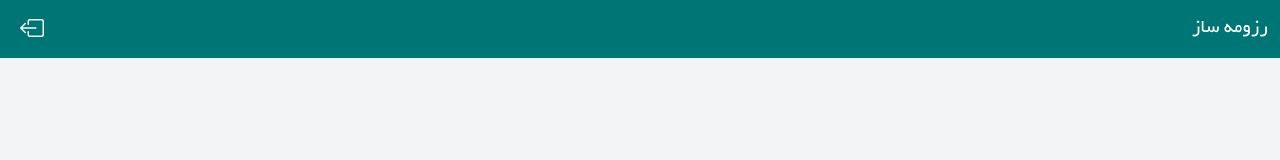
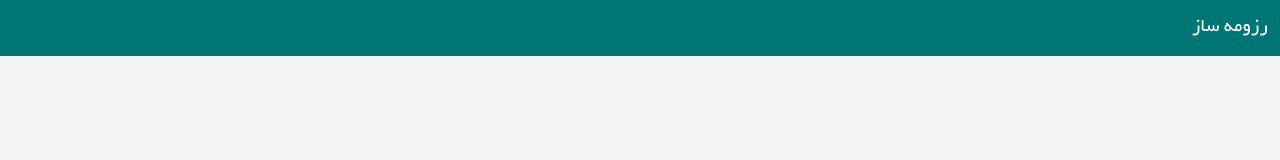
Before and after one commit to nimaessi/Resume, a React (Vite) app: page / in a window 1280 px wide. Shown: the top 160 px of the page. Built offline with nearby package versions, Linux system fonts and the light colour scheme; what react-to-pdf would draw is missing.

Commit message:
finish front 🔖

```diff
--- a/src/components/layout/Layout.jsx
+++ b/src/components/layout/Layout.jsx
@@ -1,16 +1,21 @@
 import { Container, Nav, Navbar } from 'react-bootstrap';
-import { Outlet } from 'react-router-dom';
+import { Link, Outlet, useLocation } from 'react-router-dom';
 import * as Icon from 'react-bootstrap-icons';
 import styles from './layout.module.css';
+import { PATH, SIGNUP } from '../../routes/routeAddress';
+const Layout = () => {
 
-const Layout = () => {
+  const location = useLocation();
+  console.log(location);
   return (
     <>
       <Navbar className = {styles.primaryColor}>
           <Container fluid>
               <Navbar.Brand className = 'text-light'>رزومه ساز</Navbar.Brand>
               <Nav>
-                <Nav.Link><Icon.BoxArrowLeft className = 'text-light fs-4' /></Nav.Link>
+                {(location.pathname != PATH && location.pathname != SIGNUP) &&
+                  <Nav.Link as = {Link} to = {PATH}><Icon.BoxArrowLeft className = 'text-light fs-4' /></Nav.Link>
+                }
               </Nav>
           </Container>
       </Navbar>
--- a/src/utils/pdfSetting.js
+++ b/src/utils/pdfSetting.js
@@ -2,7 +2,7 @@ import { Resolution, Margin } from 'react-to-pdf';
 const options = {
     // method can save or open
     method: 'save',
-    resolution: Resolution.HIGH,
+    resolution: Resolution.NORMAL,
     page: {
        margin: Margin.MEDIUM,
         // default is 'A4' can be letter
```
